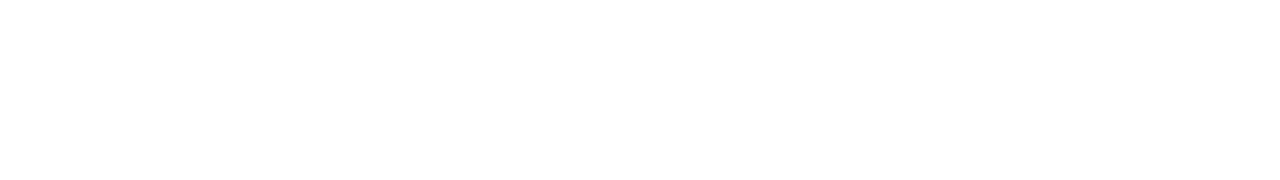
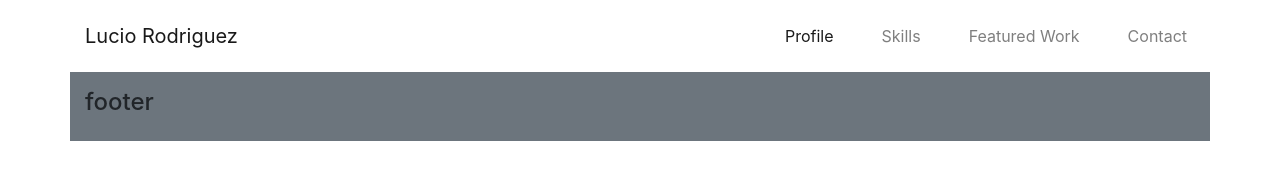
Before and after one commit to Luonstreak/temp, a plain HTML site: page index.html in a window 1280 px wide. Drawn offline with nearby package versions, Linux system fonts and the light colour scheme.

Commit message:
adds color palette, navbar and footer

```diff
--- a/index.css
+++ b/index.css
@@ -0,0 +1,13 @@
+/* Color Theme Swatches in Hex */
+.room-1-hex { color: #F0F4F5; }
+.room-2-hex { color: #D3C1AD; }
+.room-3-hex { color: #BE8B5A; }
+.room-4-hex { color: #A9AEA8; }
+.room-5-hex { color: #515D53; }
+
+/* Color Theme Swatches in RGBA */
+.room-1-rgba { color: rgba(240, 244, 245, 1); }
+.room-2-rgba { color: rgba(211, 193, 173, 1); }
+.room-3-rgba { color: rgba(190, 139, 90, 1); }
+.room-4-rgba { color: rgba(169, 174, 168, 1); }
+.room-5-rgba { color: rgba(81, 93, 83, 1); }
--- a/index.html
+++ b/index.html
@@ -17,6 +17,33 @@
 </head>
 
 <body>
+  <!-- header -->
+  <div class="container">
+    <nav class="navbar navbar-expand-lg navbar-light px-0 py-3">
+      <a class="navbar-brand" href="#">Lucio Rodriguez</a>
+      <div class="collapse navbar-collapse justify-content-end" id="navbarNav">
+        <ul class="navbar-nav">
+          <li class="nav-item mx-3 active">
+            <a class="nav-link" href="#section_one">Profile<span class="sr-only">(current)</span></a>
+          </li>
+          <li class="nav-item mx-3">
+            <a class="nav-link" href="#section_two">Skills</a>
+          </li>
+          <li class="nav-item mx-3">
+            <a class="nav-link" href="#section_three">Featured Work</a>
+          </li>
+          <li class="nav-item ml-3">
+            <a class="nav-link" href="#section_four">Contact</a>
+          </li>
+        </ul>
+      </div>
+    </nav>
+  </div>
+  <footer>
+    <div class="container bg-secondary py-3">
+      <h4>footer</h4>
+    </div>
+  </footer>
 
   <!-- Optional JavaScript -->
   <script src="https://code.jquery.com/jquery-3.3.1.slim.min.js"
```
